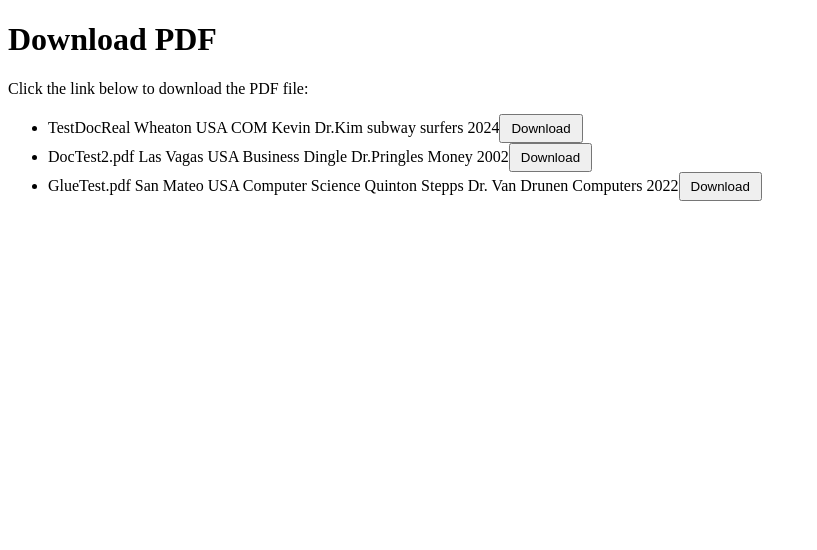
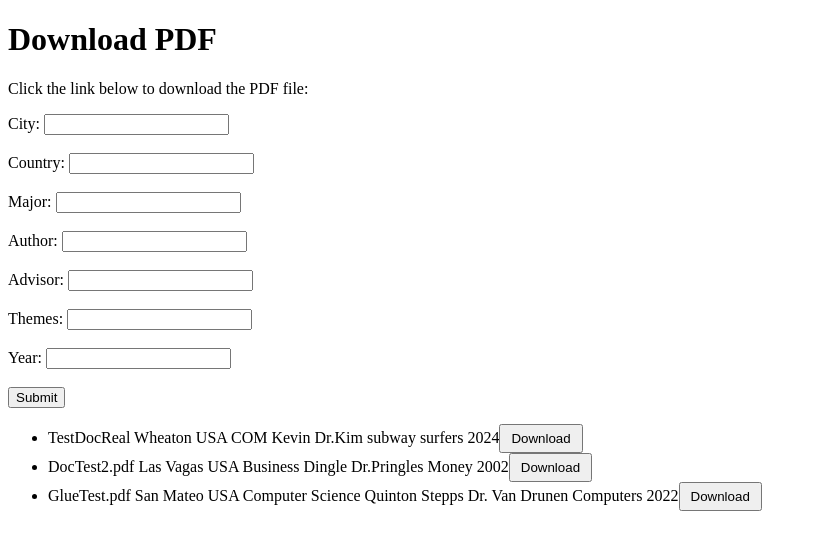
Before and after one commit to QuintonStepps/Hunger_Project_Real, a Django app: page /repository/index/ in a window 1280 px wide. Shown: the top 550 px of the page, without its empty margins (0-817 px from the left). Run offline with Django 5.2, Linux system fonts and the light colour scheme; data comes from the database, SQL or seed files in the repository.

Commit message:
added seraching full implemented

```diff
--- a/repository/templates/repository/index.html
+++ b/repository/templates/repository/index.html
@@ -8,12 +8,38 @@
 <body>
     <h1>Download PDF</h1>
     <p>Click the link below to download the PDF file:</p>
+    <form action="" method="post" enctype="multipart/form-data">
+        {% csrf_token %}
+        <label for="city">City:</label>
+        <input type="text" id="city" name="city"><br><br>
+
+        <label for="country">Country:</label>
+        <input type="text" id="country" name="country"><br><br>
+
+        <label for="major">Major:</label>
+        <input type="text" id="major" name="major"><br><br>
+
+        <label for="author">Author:</label>
+        <input type="text" id="author" name="author"><br><br>
+
+        <label for="advisor">Advisor:</label>
+        <input type="text" id="advisor" name="advisor"><br><br>
+
+        <label for="themes">Themes:</label>
+        <input type="text" id="themes" name="themes"><br><br>
+
+        <label for="year">Year:</label>
+        <input type="number" id="year" name="year"><br><br>
+
+        <input type="submit" value="Submit">
+    </form>
 
     <!-- Replace 'filename.pdf' with the actual filename -->
      <!-- this is really janky I tired various other methodes for getting the url to work better-->
     <ul>
-        {% for document in documents %}
-        <li>
+        {% if documents %}
+            {% for document in documents %}
+            <li>
             <span class="document-item">
                 {{ document.name }}
                 {{ document.city }}
@@ -25,8 +51,12 @@
                 {{ document.year }}
                 <button onclick="window.location.href='/media/{{ document.docfile }}'">Download</button>
             </span>
-        </li>
-    {% endfor %}
+            </li>
+            {% endfor %}
+        {% else %}
+            <li>No items found</li>
+        {% endif %}
+
 
     <style>
         .document-item {
--- a/repository/views.py
+++ b/repository/views.py
@@ -40,6 +40,42 @@ def upload(request):
 
 def index(request):
     documents = Document.objects.all()
+    if(request.method == 'POST'):
+
+        return search(request)
 
 
     return render(request, 'repository/index.html', {'documents': documents})
+
+def search(request):
+    documents = Document.objects.all()
+    if request.method == 'POST':
+        city = request.POST['city']
+        country = request.POST['country']
+        major = request.POST['major']
+        author = request.POST['author']
+        advisor = request.POST['advisor']
+        themes = request.POST['themes']
+        year = request.POST['year']
+        if(year != ''):
+            documents = documents.filter(year=year)
+        if(author != ''):
+            documents = documents.filter(author=author)
+        if(advisor != ''):
+            documents = documents.filter(advisor=advisor)
+        if(city != ''):
+            documents = documents.filter(city=city)
+        if(country != ''):
+            documents = documents.filter(country=country)
+        if(major != ''):
+            documents = documents.filter(major=major)
+        if(themes != ''):
+            documents = documents.filter(themes=themes)
+
+
+
+
+        return render(request, 'repository/index.html', {'documents': documents})
+    else:
+        ()
+        return render(request, 'repository/index.html', {'documents': documents})
```
